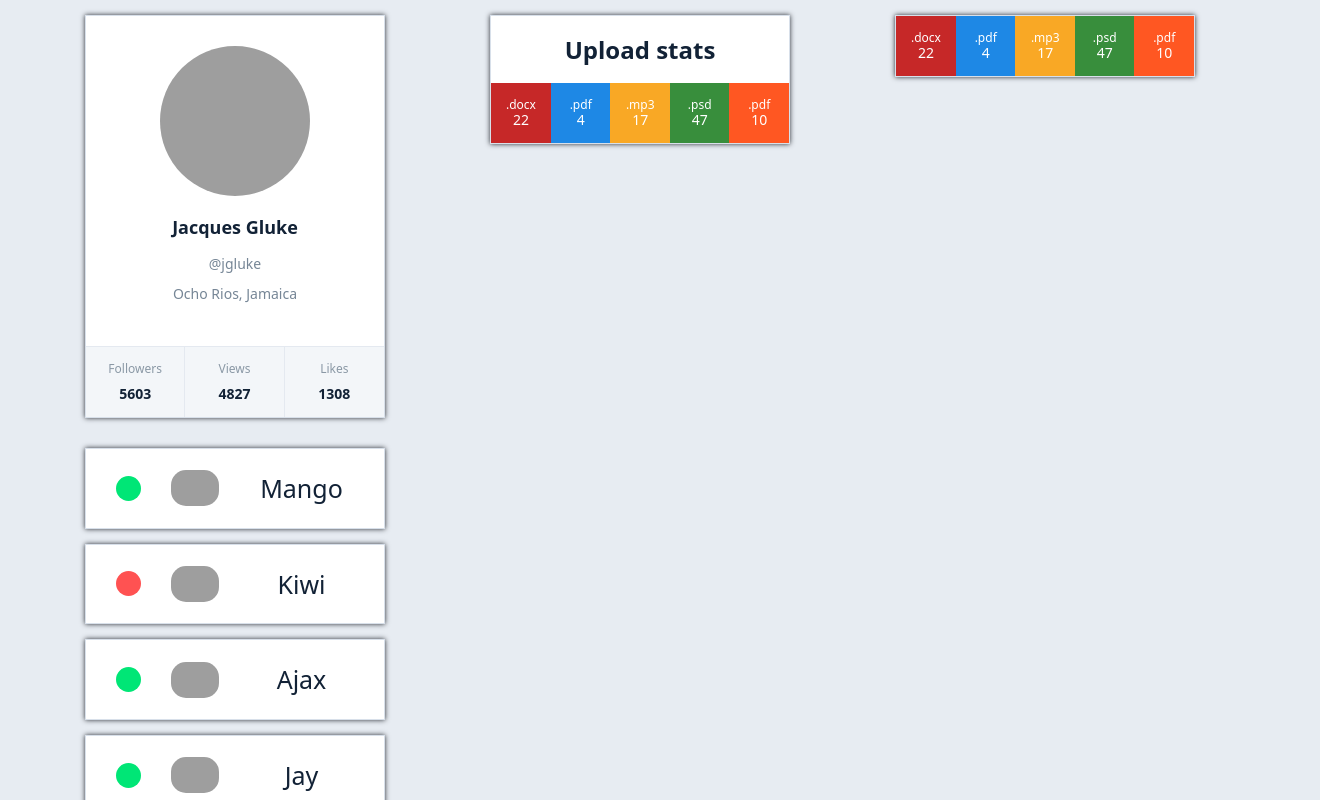
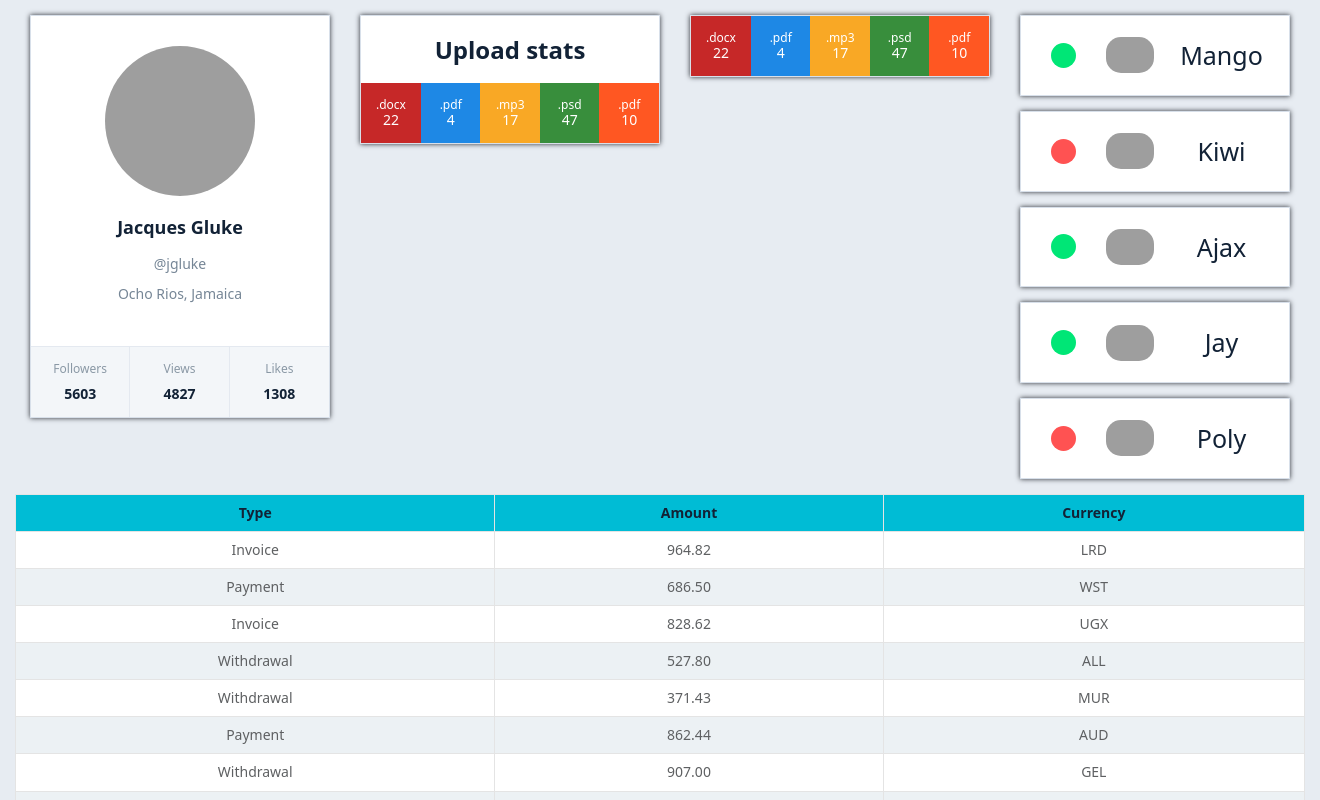
Before and after one commit to AlexLeonNovak/goit-react-hw-01-components, a React (Create React App) app: page / in a window 1280 px wide. Shown: the top 800 px of the page, 1320 px wide, since content can reach past the window. Built offline with nearby package versions, Linux system fonts and the light colour scheme; grey boxes are pictures that could not be loaded.

Commit message:
add TransactionHistory component

```diff
--- a/src/App.css
+++ b/src/App.css
@@ -10,7 +10,7 @@
 }
 
 .container {
-	width: 1170px;
+	width: 1320px;
 	margin: 0 auto;
 	padding: 0 15px;
 	display: flex;
--- a/src/App.js
+++ b/src/App.js
@@ -3,10 +3,12 @@
 import Profile from './components/Profile/Profile';
 import Statistics from './components/Statistics/Statistics';
 import FriendList from './components/FriendList/FriendList';
+import TransactionHistory from './components/TransactionHistory/TransactionHistory';
 
 import userProfileData from './assets/json/user.json';
 import statisticalData from './assets/json/statistical-data.json';
 import friendsData from './assets/json/friends.json';
+import transactionsData from './assets/json/transactions.json';
 
 import './App.css';
 
@@ -23,6 +25,7 @@
 			<Statistics title="Upload stats" stats={statisticalData} />
 			<Statistics stats={statisticalData} />
 			<FriendList friends={friendsData} />
+			<TransactionHistory transactions={transactionsData} />
 		</div>
 	);
 }
--- /dev/null
+++ b/src/assets/json/transactions.json
@@ -0,0 +1,122 @@
+[
+    {
+        "id": "1e0700a2-5183-4291-85cc-2065a036a683",
+        "type": "invoice",
+        "amount": "964.82",
+        "currency": "LRD"
+    },
+    {
+        "id": "a30f821b-4d25-4ff0-abdd-e340b3f0dd2b",
+        "type": "payment",
+        "amount": "686.50",
+        "currency": "WST"
+    },
+    {
+        "id": "44dca67a-8e5a-4798-bf8e-b15efd4e1abd",
+        "type": "invoice",
+        "amount": "828.62",
+        "currency": "UGX"
+    },
+    {
+        "id": "ea8ed3dc-2b68-4a53-905a-53ecb0adef33",
+        "type": "withdrawal",
+        "amount": "527.80",
+        "currency": "ALL"
+    },
+    {
+        "id": "ea76146a-0b00-4b80-bc02-a8c822176712",
+        "type": "withdrawal",
+        "amount": "371.43",
+        "currency": "MUR"
+    },
+    {
+        "id": "63ca02f9-d637-46b5-9237-f3b24425e029",
+        "type": "payment",
+        "amount": "862.44",
+        "currency": "AUD"
+    },
+    {
+        "id": "ed0263e8-59a5-4bf1-87e0-2bb88e53dc34",
+        "type": "withdrawal",
+        "amount": "907.00",
+        "currency": "GEL"
+    },
+    {
+        "id": "6013bad0-750c-4691-8bc2-d8f2b43969c4",
+        "type": "withdrawal",
+        "amount": "352.52",
+        "currency": "UGX"
+    },
+    {
+        "id": "252c7be4-8b06-4fa7-8d42-61fb835b70d5",
+        "type": "payment",
+        "amount": "388.98",
+        "currency": "TOP"
+    },
+    {
+        "id": "4eaab41b-b967-40ac-82ed-85fc66f646f1",
+        "type": "deposit",
+        "amount": "103.10",
+        "currency": "BWP"
+    },
+    {
+        "id": "9648a350-8469-42d5-8bf3-18090de5fe67",
+        "type": "withdrawal",
+        "amount": "322.32",
+        "currency": "MRO"
+    },
+    {
+        "id": "9c5c25fb-1a95-4b2f-8d1f-4c4426d677cc",
+        "type": "invoice",
+        "amount": "14.79",
+        "currency": "PYG"
+    },
+    {
+        "id": "43ef232c-80e9-4d6f-b48a-b22405620de3",
+        "type": "payment",
+        "amount": "904.86",
+        "currency": "CHF"
+    },
+    {
+        "id": "5161682e-e620-4019-ab0a-24ceb10fbd20",
+        "type": "withdrawal",
+        "amount": "307.08",
+        "currency": "NOK"
+    },
+    {
+        "id": "7b119d71-42e6-4c42-a141-6818b07bb9ff",
+        "type": "invoice",
+        "amount": "275.07",
+        "currency": "AWG"
+    },
+    {
+        "id": "a4f65722-65c4-4c28-b1f4-b8ed988bb205",
+        "type": "deposit",
+        "amount": "213.10",
+        "currency": "STD"
+    },
+    {
+        "id": "c6e5784b-0ca3-48d6-86e5-b5128af5a523",
+        "type": "invoice",
+        "amount": "116.11",
+        "currency": "CUP CUC"
+    },
+    {
+        "id": "c9ebed6a-3a02-4b49-ac0d-0534b51f2bfd",
+        "type": "invoice",
+        "amount": "878.67",
+        "currency": "HKD"
+    },
+    {
+        "id": "a4a98b0e-b22c-438b-9f83-de2df52110c8",
+        "type": "invoice",
+        "amount": "725.03",
+        "currency": "UYU UYI"
+    },
+    {
+        "id": "b39bfa7a-0166-4c47-94d6-87d20590f746",
+        "type": "payment",
+        "amount": "405.45",
+        "currency": "MDL"
+    }
+]
--- a/src/components/FriendListItem/FriendListItem.module.css
+++ b/src/components/FriendListItem/FriendListItem.module.css
@@ -1,5 +1,4 @@
 .item {
-	width: 100%;
 	border: 1px solid #d8e0ea;
 	box-shadow: 0 0 5px #282c34;
 	margin: 15px;
--- /dev/null
+++ b/src/components/TransactionHistory/TransactionHistory.js
@@ -0,0 +1,41 @@
+import PropTypes from 'prop-types';
+import styles from './TransactionHistory.module.css';
+
+export default function TransactionHistory({ transactions }) {
+	return (
+		<table className={styles['transaction-history']}>
+			<thead>
+				<tr>
+					<th>Type</th>
+					<th>Amount</th>
+					<th>Currency</th>
+				</tr>
+			</thead>
+
+			<tbody>
+				{transactions.map(({ id, type, amount, currency }) => (
+					<tr key={id}>
+						<td>{type}</td>
+						<td>{amount}</td>
+						<td>{currency}</td>
+					</tr>
+				))}
+			</tbody>
+		</table>
+	);
+}
+
+TransactionHistory.defaultProps = {
+	transactions: [],
+};
+
+TransactionHistory.propTypes = {
+	transactions: PropTypes.arrayOf(
+		PropTypes.shape({
+			id: PropTypes.string.isRequired,
+			type: PropTypes.string.isRequired,
+			amount: PropTypes.string.isRequired,
+			currency: PropTypes.string.isRequired,
+		}),
+	),
+};
--- /dev/null
+++ b/src/components/TransactionHistory/TransactionHistory.module.css
@@ -0,0 +1,25 @@
+.transaction-history {
+	width: 100%;
+	border-collapse: collapse;
+	margin-bottom: 30px;
+}
+.transaction-history th,
+.transaction-history td {
+	padding: 10px;
+	border: 1px solid #e4e4e4;
+}
+.transaction-history th {
+	background-color: #00bcd5;
+}
+.transaction-history td {
+	background-color: #fff;
+	color: #5e6062;
+	text-align: center;
+	text-transform: capitalize;
+}
+.transaction-history tr:nth-child(even) td {
+	background-color: #ecf1f4;
+}
+.transaction-history tr:hover td {
+	background-color: #a8e8f3;
+}
```
Also changed, not shown: 1 other file (tests, documents, lock files or other folders).
